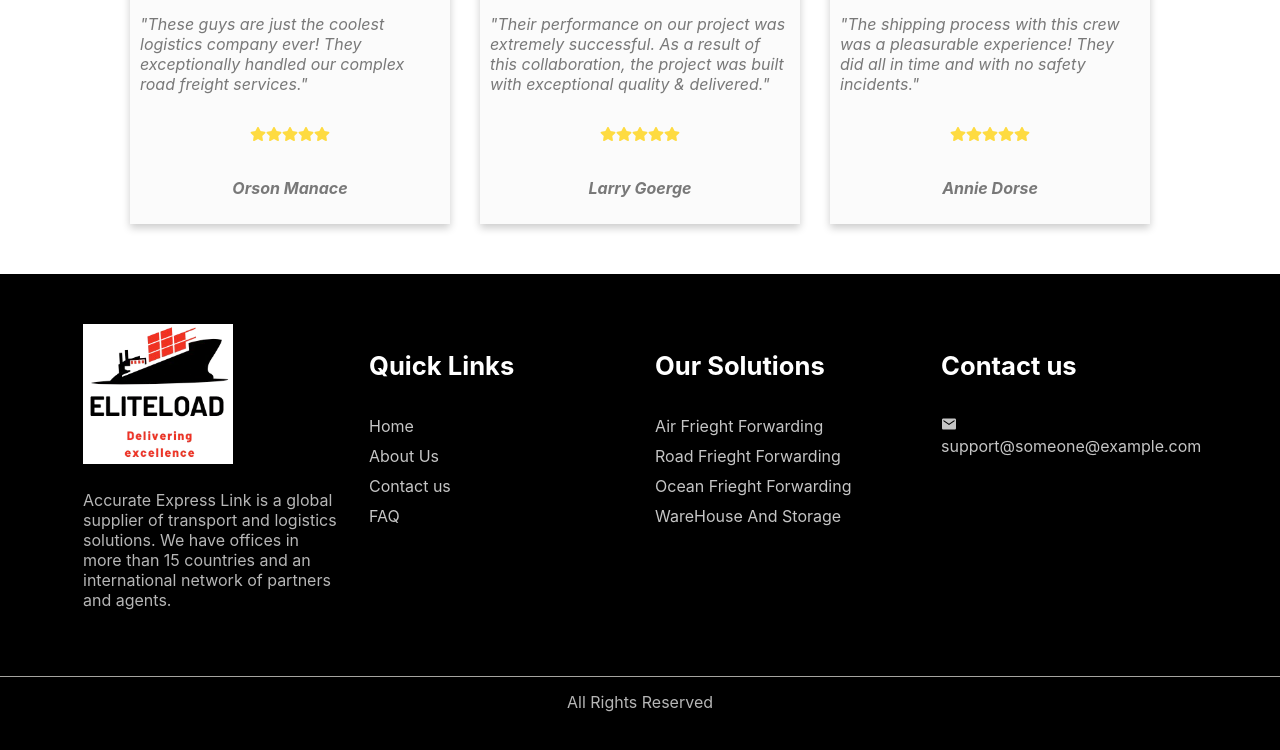
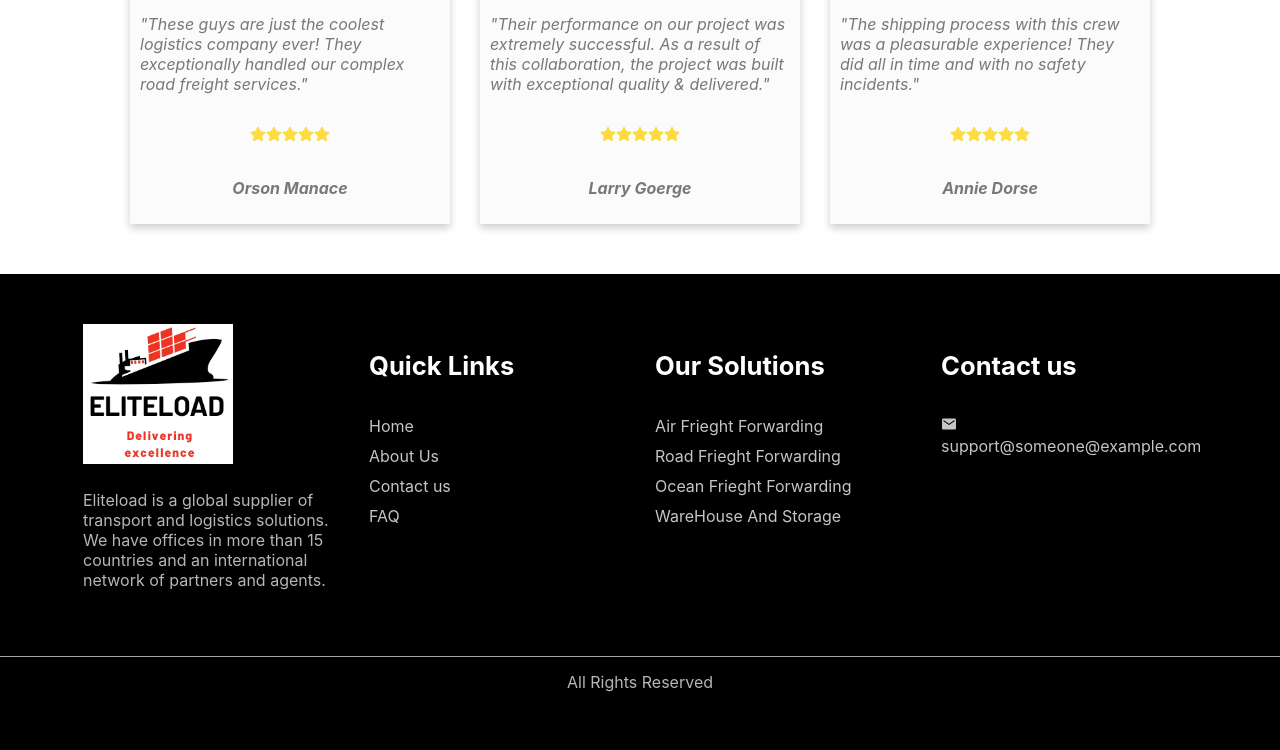
Before and after one commit to akhibs/peter, a React (Vite) app in the folder client/: page / in a window 1280 px wide. Shown: the part 1729-2479 px from the top of the page. Built offline with nearby package versions, Linux system fonts and the light colour scheme; no server answers.

Commit message:
Update Footer.jsx

```diff
--- a/client/src/components/Footer.jsx
+++ b/client/src/components/Footer.jsx
@@ -10,7 +10,7 @@ export default function Footer() {
         <section className={styles.firstOptions}>
           <img src={logo} className={styles.footerLogo} />
           <p>
-            Accurate Express Link is a global supplier of transport and
+            Eliteload is a global supplier of transport and
             logistics solutions. We have offices in more than 15 countries and
             an international network of partners and agents.
           </p>
```
